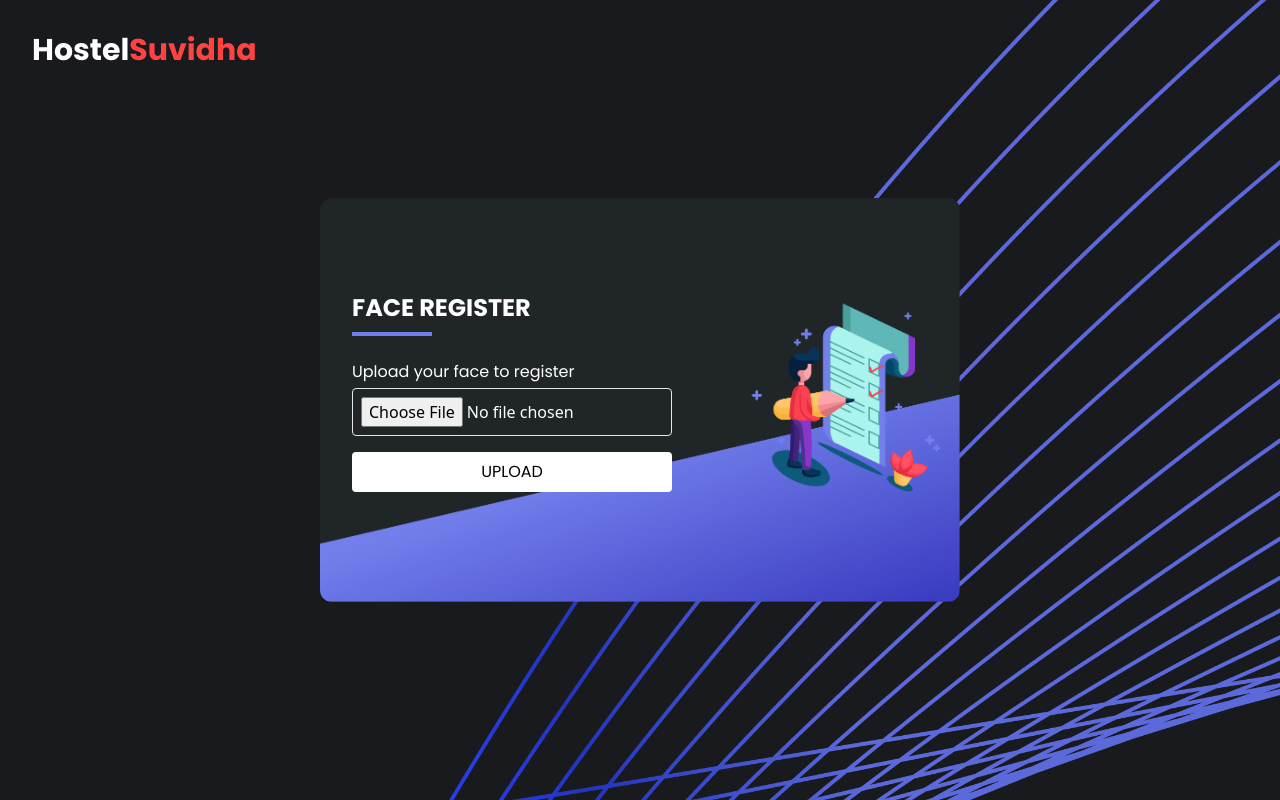
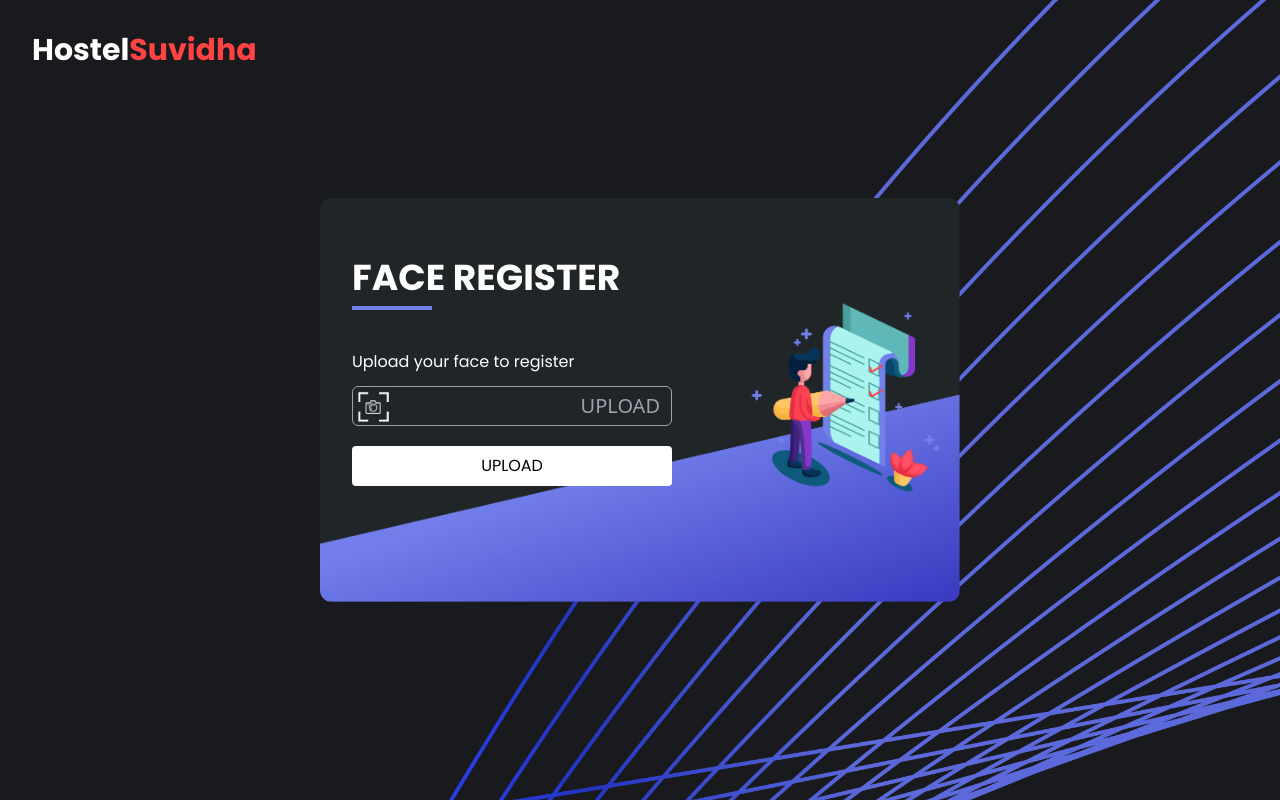
Before and after one commit to ddddsssss4/Hostel_Suvidha_Frontend, a React (Vite) app in the folder Hostel_Suvidha/: page /face in a window 1280 px wide. Built offline with nearby package versions, Linux system fonts and the light colour scheme.

Commit message:
improved recognition page

```diff
--- a/Hostel_Suvidha/src/Components/Electronic.jsx
+++ b/Hostel_Suvidha/src/Components/Electronic.jsx
@@ -20,7 +20,7 @@ const ElectronicComplaints = ({}) => (
       </div>
     </div>
     <div className=''>
-    <FormValue1 backgroundImage={bg} />
+      <FormValue1 backgroundImage={bg} />
     </div>
   </div>
 );
--- a/Hostel_Suvidha/src/Components/Recognition.jsx
+++ b/Hostel_Suvidha/src/Components/Recognition.jsx
@@ -1,22 +1,32 @@
 import loginbg from '../assets/loginbg.png';
+import inp from '../assets/input.png';
+
 const Recognition=()=>{
     return(
         <div className='relative w-6/12 h-screen flex items-center justify-start'>
       <img src={loginbg} className='absolute w-full h-3/12 object-fit z-0 rounded-xl' alt='Login Background' />
       <div className='relative w-3/5 h-screen flex items-center justify-start'>
         <form className='absolute z-10 bg-opacity-80 p-8 rounded-xl max-w-md w-full' style={{ height: 'auto' }}>
-          <div className='mb-6'>
-            <h1 className='font-poppins text-2xl mb-2 text-white font-bold'>FACE REGISTER</h1>
+          <div className='mb-6 -mt-14'>
+            <h1 className='font-poppins text-4xl scroll mb-2 text-white font-bold'>FACE REGISTER</h1>
             <div className='w-20 bg-[#7380EC] h-1 mb-4'></div>
           </div>
-          <div className='mb-4'>
-            <label className='font-poppins block mb-1 text-white' htmlFor='regNumber'>Upload your face to register</label>
-            <input
-              type='file'
-              id='regNumber'
-            //   value={formData.regNumber}
-              className='w-full p-2 border rounded mb-4 text-white bg-[#202528]'
-            />
+          <div className=' mt-10'>
+            <label className='font-poppins block mb-3 text-white' htmlFor='regNumber'>Upload your face to register</label>
+            <div class="relative w-full ">
+              <div className='border border-gray-400 rounded-md h-10 mb-5 p-1 '>
+                <img className='h-8 w-8' src={inp} alt="image" />
+              <input
+                type='file'
+                id='regNumber'
+                class='w-full pl-10 pr-14 p-2 border rounded mb-4 text-white bg-[#202528] focus:outline-none opacity-0'
+              />
+
+              <span class="absolute right-3 top-1/2 transform -translate-y-1/2 text-xl text-gray-400">
+                UPLOAD
+              </span>
+              </div>
+            </div>
             <button type='submit' className='font-poppins w-full p-2 bg-white text-black rounded'>UPLOAD</button>
           </div>
         </form>
```
